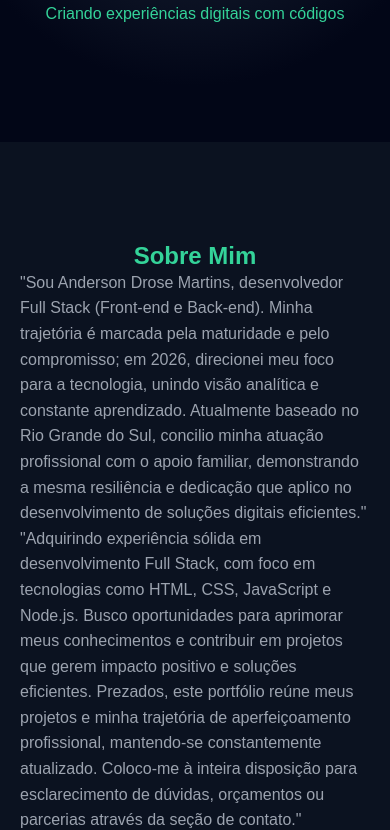
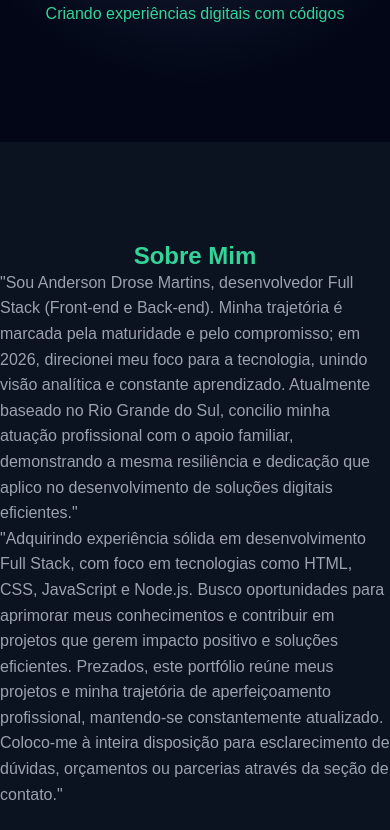
Before and after one commit to andersondrose-mvk/portfolio.andersondrose, a website: page index.html in a window 390 px wide. Shown: the part 489-1319 px from the top of the page. Drawn offline with Linux system fonts and the light colour scheme.

Commit message:
Update styles.css

```diff
--- a/styles.css
+++ b/styles.css
@@ -48,8 +48,8 @@ li {
 .menu {
   display: flex;
   gap: 10px;
-}
 
+  }
 .hero {
   height: 80vh;
   background: radial-gradient(circle at top, #0f172a, #020617);
@@ -550,8 +550,9 @@ section {
 }
 @media (max-width: 1200px) {
     .navbar, #sobre, #projetos, #habilidades, #contato {
-        padding-left: 20px;
-        padding-right: 20px;
+        padding-left: 0px;
+        padding-right: 0px;
+
     }
 }
 /* Estado inicial: Invisível e levemente abaixo */
```
